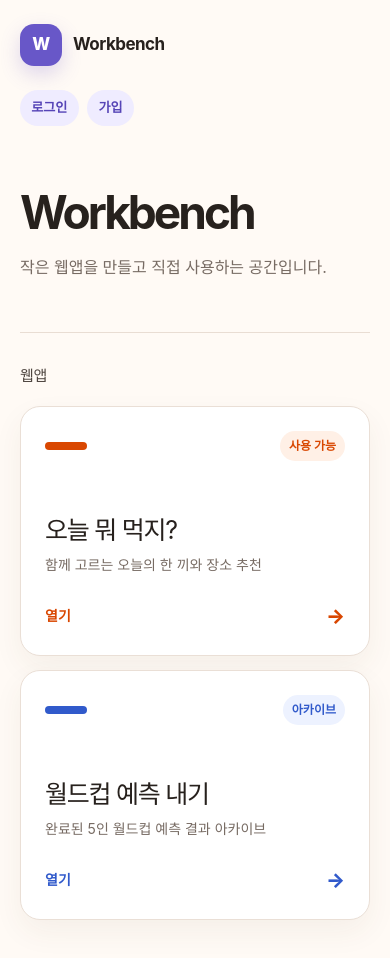
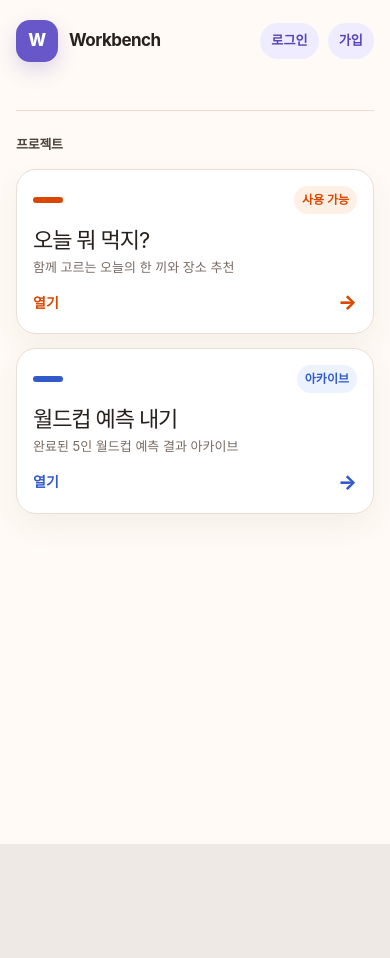
Before and after one commit to TypeMIN/typemin-workbench, a Next.js app: page / in a window 390 px wide. After the commit the page ends 844 px from the top, so only its background shows below. Built offline with nearby package versions, Linux system fonts and the light colour scheme; no server answers.

Commit message:
style: compact Workbench project grid

```diff
--- a/app/globals.css
+++ b/app/globals.css
@@ -42,17 +42,13 @@ a {
 }
 
 .workbench-home-shell {
-  width: min(100%, 960px);
+  width: min(100%, 1180px);
   min-height: 100vh;
   min-height: 100dvh;
   margin: 0 auto;
-  padding: 32px clamp(24px, 5vw, 56px) 56px;
+  padding: 36px clamp(32px, 5vw, 64px) 56px;
   background: #fffaf5;
   box-shadow: 0 0 50px rgba(62, 49, 40, 0.09);
-}
-
-.workbench-home-header {
-  padding-bottom: clamp(52px, 10vw, 88px);
 }
 
 .workbench-home-topbar,
@@ -66,10 +62,12 @@ a {
 .workbench-home-topbar {
   justify-content: space-between;
   gap: 24px;
+  padding-bottom: clamp(56px, 8vw, 88px);
 }
 
 .workbench-home-brand {
   gap: 11px;
+  margin: 0;
   color: #27211d;
   font-size: 17px;
   letter-spacing: -0.03em;
@@ -85,27 +83,6 @@ a {
   background: var(--workbench-accent);
   box-shadow: 0 8px 20px rgba(104, 87, 200, 0.22);
   font-weight: 800;
-}
-
-.workbench-home-intro {
-  margin-top: clamp(72px, 14vw, 128px);
-}
-
-.workbench-home-intro h1 {
-  margin: 0;
-  color: #27211d;
-  font-size: clamp(46px, 8vw, 72px);
-  font-weight: 750;
-  letter-spacing: -0.065em;
-  line-height: 0.96;
-}
-
-.workbench-home-intro p {
-  margin: 20px 0 0;
-  color: #776b63;
-  font-size: clamp(16px, 2vw, 19px);
-  line-height: 1.65;
-  word-break: keep-all;
 }
 
 .workbench-account-control {
@@ -390,14 +367,15 @@ a {
 }
 
 .workbench-apps {
-  padding-top: 32px;
+  padding-top: 24px;
   border-top: 1px solid #e9ddd3;
 }
 
 .workbench-apps > h2 {
-  margin: 0 0 18px;
+  margin: 0 0 14px;
   color: #4f4640;
-  font-size: 15px;
+  font-size: 13px;
+  font-weight: 700;
   letter-spacing: -0.02em;
 }
 
@@ -411,10 +389,10 @@ a {
   --app-accent: var(--workbench-accent);
   --app-accent-soft: var(--workbench-accent-soft);
   display: flex;
-  min-height: 280px;
+  min-height: 158px;
   flex-direction: column;
   justify-content: space-between;
-  padding: 24px;
+  padding: 18px;
   overflow: hidden;
   border: 1px solid #eadfd6;
   border-radius: 20px;
@@ -450,14 +428,14 @@ a {
 }
 
 .workbench-card-accent {
-  width: 42px;
-  height: 8px;
+  width: 30px;
+  height: 6px;
   border-radius: 999px;
   background: var(--app-accent);
 }
 
 .workbench-status {
-  padding: 6px 9px;
+  padding: 5px 8px;
   border-radius: 999px;
   color: var(--app-accent);
   background: var(--app-accent-soft);
@@ -467,28 +445,28 @@ a {
 
 .workbench-card-copy {
   margin-top: auto;
-  padding-top: 48px;
+  padding-top: 14px;
 }
 
 .workbench-card h3 {
   margin: 0;
-  font-size: clamp(25px, 3vw, 32px);
+  font-size: clamp(22px, 2.2vw, 26px);
   letter-spacing: -0.05em;
   line-height: 1.1;
   word-break: keep-all;
 }
 
 .workbench-card p {
-  margin: 10px 0 0;
+  margin: 6px 0 0;
   color: #776b63;
-  font-size: 14px;
-  line-height: 1.6;
+  font-size: 13px;
+  line-height: 1.5;
   word-break: keep-all;
 }
 
 .workbench-card-action {
   justify-content: space-between;
-  margin-top: 24px;
+  margin-top: 10px;
   color: var(--app-accent);
   font-size: 14px;
   font-weight: 800;
@@ -508,24 +486,17 @@ a {
   }
 
   .workbench-home-shell {
-    padding: 24px 20px 40px;
+    padding: 20px 16px 32px;
   }
 
   .workbench-home-topbar {
-    align-items: flex-start;
-    flex-direction: column;
-  }
-
-  .workbench-home-account {
-    width: 100%;
+    flex-wrap: wrap;
+    gap: 16px;
+    padding-bottom: 48px;
   }
 
   .workbench-home-account .workbench-account-control {
-    justify-content: flex-start;
-  }
-
-  .workbench-home-intro {
-    margin-top: 64px;
+    justify-content: flex-end;
   }
 
   .workbench-grid {
@@ -533,7 +504,24 @@ a {
   }
 
   .workbench-card {
-    min-height: 250px;
+    min-height: 152px;
+    padding: 16px;
+  }
+
+  .workbench-card-copy {
+    padding-top: 14px;
+  }
+
+  .workbench-card h3 {
+    font-size: 22px;
+  }
+
+  .workbench-card p {
+    font-size: 13px;
+  }
+
+  .workbench-card-action {
+    margin-top: 10px;
   }
   .workbench-admin-account {
     align-items: stretch;
--- a/app/page.tsx
+++ b/app/page.tsx
@@ -7,25 +7,18 @@ export default function Home() {
   return (
     <main className="workbench-home">
       <div className="workbench-home-shell">
-        <header className="workbench-home-header">
-          <div className="workbench-home-topbar">
-            <div className="workbench-home-brand" aria-label="Workbench">
-              <span aria-hidden="true">W</span>
-              <strong>Workbench</strong>
-            </div>
-            <div className="workbench-home-account">
-              <WorkbenchAccountControl />
-            </div>
-          </div>
-
-          <div className="workbench-home-intro">
-            <h1>Workbench</h1>
-            <p>작은 웹앱을 만들고 직접 사용하는 공간입니다.</p>
+        <header className="workbench-home-topbar">
+          <h1 className="workbench-home-brand" aria-label="Workbench">
+            <span aria-hidden="true">W</span>
+            <strong>Workbench</strong>
+          </h1>
+          <div className="workbench-home-account">
+            <WorkbenchAccountControl />
           </div>
         </header>
 
         <section aria-labelledby="apps-heading" className="workbench-apps">
-          <h2 id="apps-heading">웹앱</h2>
+          <h2 id="apps-heading">프로젝트</h2>
 
           <div className="workbench-grid">
             {WORKBENCH_APPS.map((app) => (
```
Also changed, not shown: 2 other files (tests, documents, lock files or other folders).
